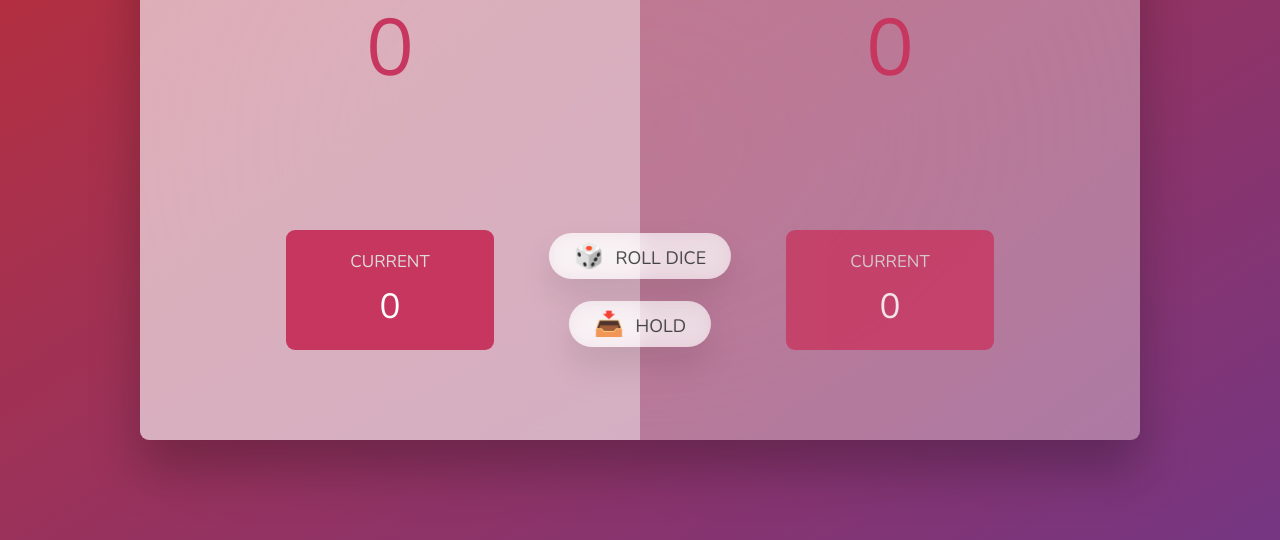
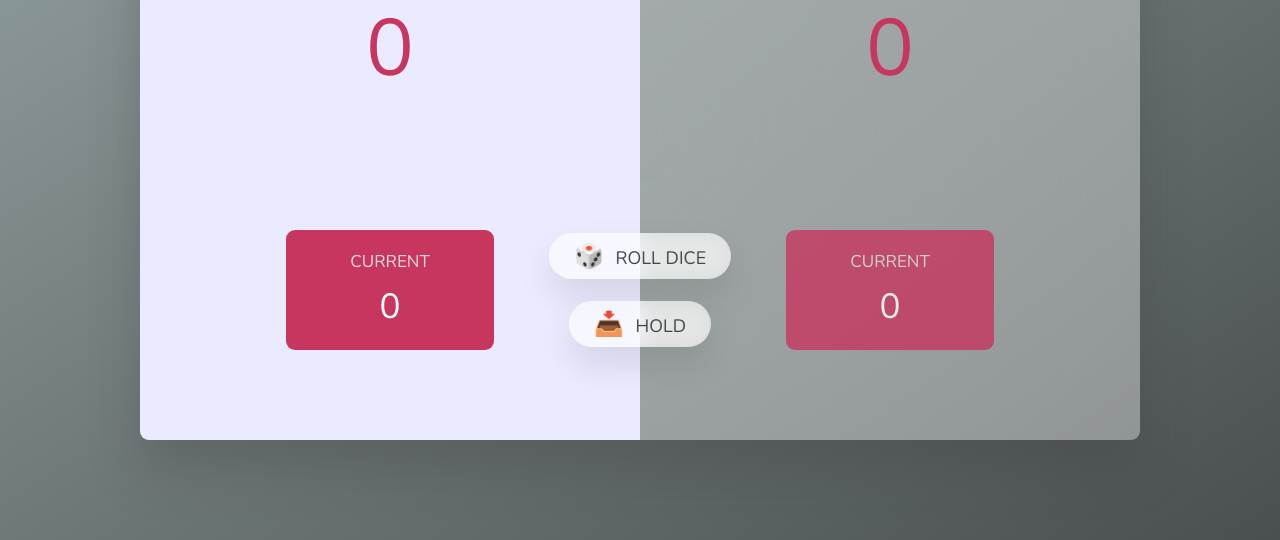
Before and after one commit to abdu1478/Dice_game-for-two-player, a plain HTML site: page index.html in a window 1280 px wide. Shown: the part 260-800 px from the top of the page. Drawn offline with nearby package versions, Linux system fonts and the light colour scheme.

Commit message:
initial commit

```diff
--- a/style.css
+++ b/style.css
@@ -16,13 +16,12 @@ body {
   font-weight: 400;
   height: 100vh;
   color: #333;
-  background-image: linear-gradient(to top left, #753682 0%, #bf2e34 100%);
+  background-image: linear-gradient(to top left, #4a4f50 0%, #95a3a4 100%);
   display: flex;
   align-items: center;
   justify-content: center;
 }
 
-/* LAYOUT */
 main {
   position: relative;
   width: 100rem;
@@ -30,7 +29,7 @@ main {
   background-color: rgba(255, 255, 255, 0.35);
   backdrop-filter: blur(200px);
   filter: blur();
-  box-shadow: 0 3rem 5rem rgba(0, 0, 0, 0.25);
+  box-shadow: 0 3rem 5rem rgba(54, 51, 51, 0.25);
   border-radius: 9px;
   overflow: hidden;
   display: flex;
@@ -45,7 +44,6 @@ main {
   transition: all 0.75s;
 }
 
-/* ELEMENTS */
 .name {
   position: relative;
   font-size: 4rem;
@@ -64,7 +62,7 @@ main {
 }
 
 .player--active {
-  background-color: rgba(255, 255, 255, 0.4);
+  background-color: #ebebff;
 }
 .player--active .name {
   font-weight: 700;
@@ -162,7 +160,7 @@ main {
 }
 
 .player--winner {
-  background-color: #2f2f2f;
+  background-color: #041f1e;
 }
 
 .player--winner .name {
```
Also changed, not shown: pig-game-flowchart.png (deleted).
